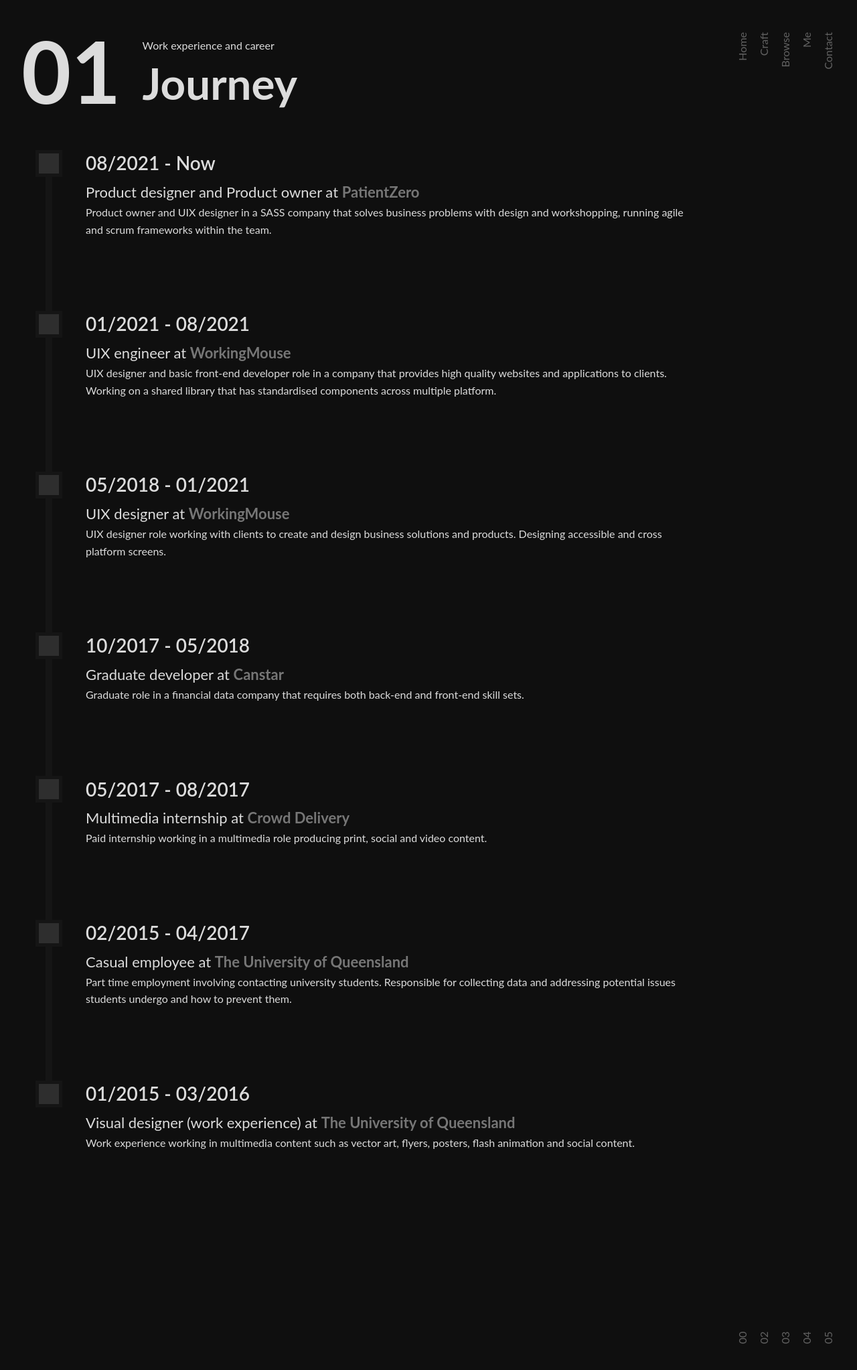
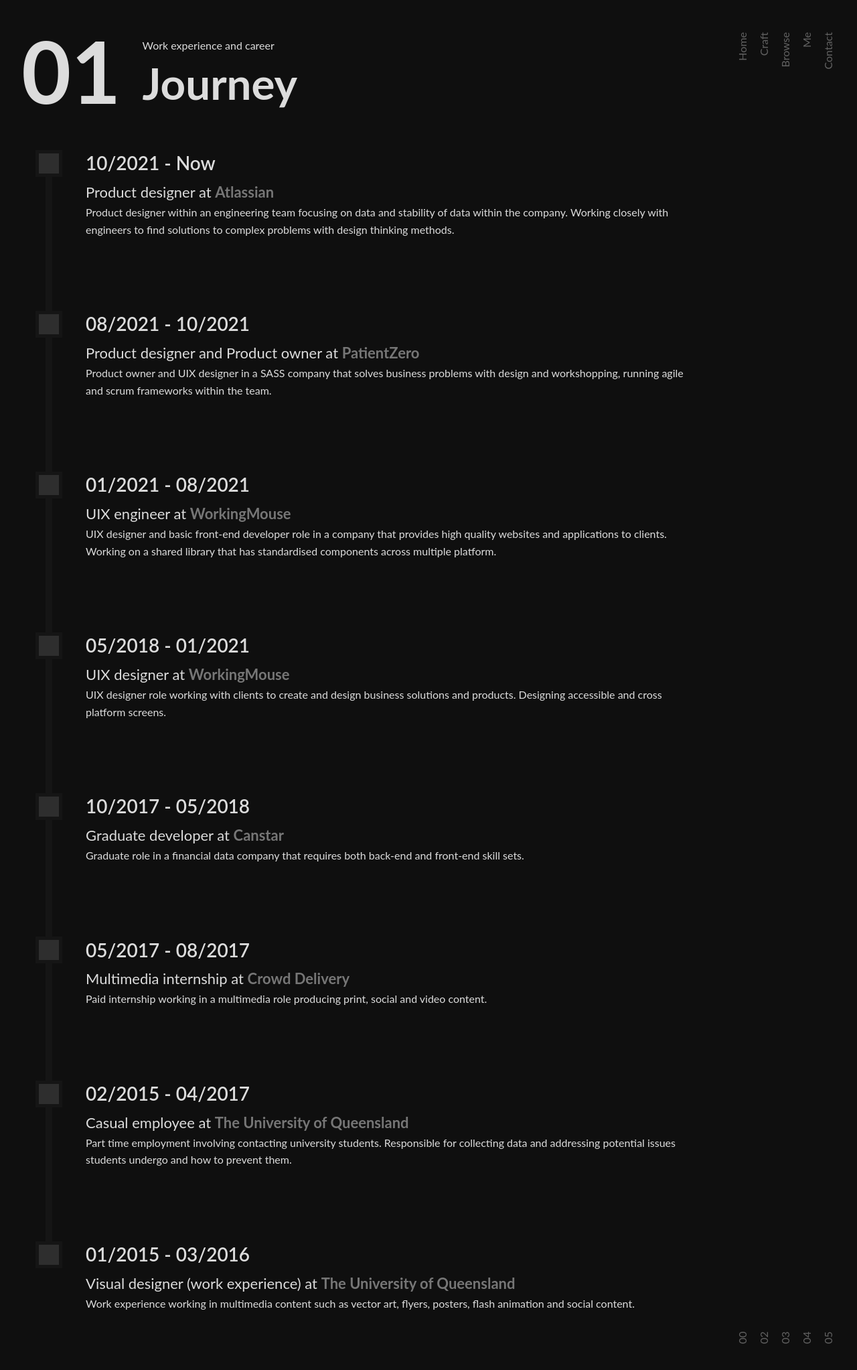
Before and after one commit to t-siri/portfolio-2022, a Jekyll site: the page built from _pages/experience.html, in a window 1280 px wide. Shown: the top 2045 px of the page at 67% size. Built offline with Jekyll 4.4.1, drawn with Linux system fonts in a browser that asks for light colours; some web fonts are replaced.

Commit message:
update journey

```diff
--- a/_data/experience.yml
+++ b/_data/experience.yml
@@ -1,4 +1,9 @@
-- date: 08/2021 - Now
+- date: 10/2021 - Now
+  title: Product designer
+  company: Atlassian
+  complink: https://www.atlassian.com/
+  description: Product designer within an engineering team focusing on data and stability of data within the company. Working closely with engineers to find solutions to complex problems with design thinking methods.
+- date: 08/2021 - 10/2021
   title: Product designer and Product owner
   company: PatientZero
   complink: https://www.pz.com.au/
```
